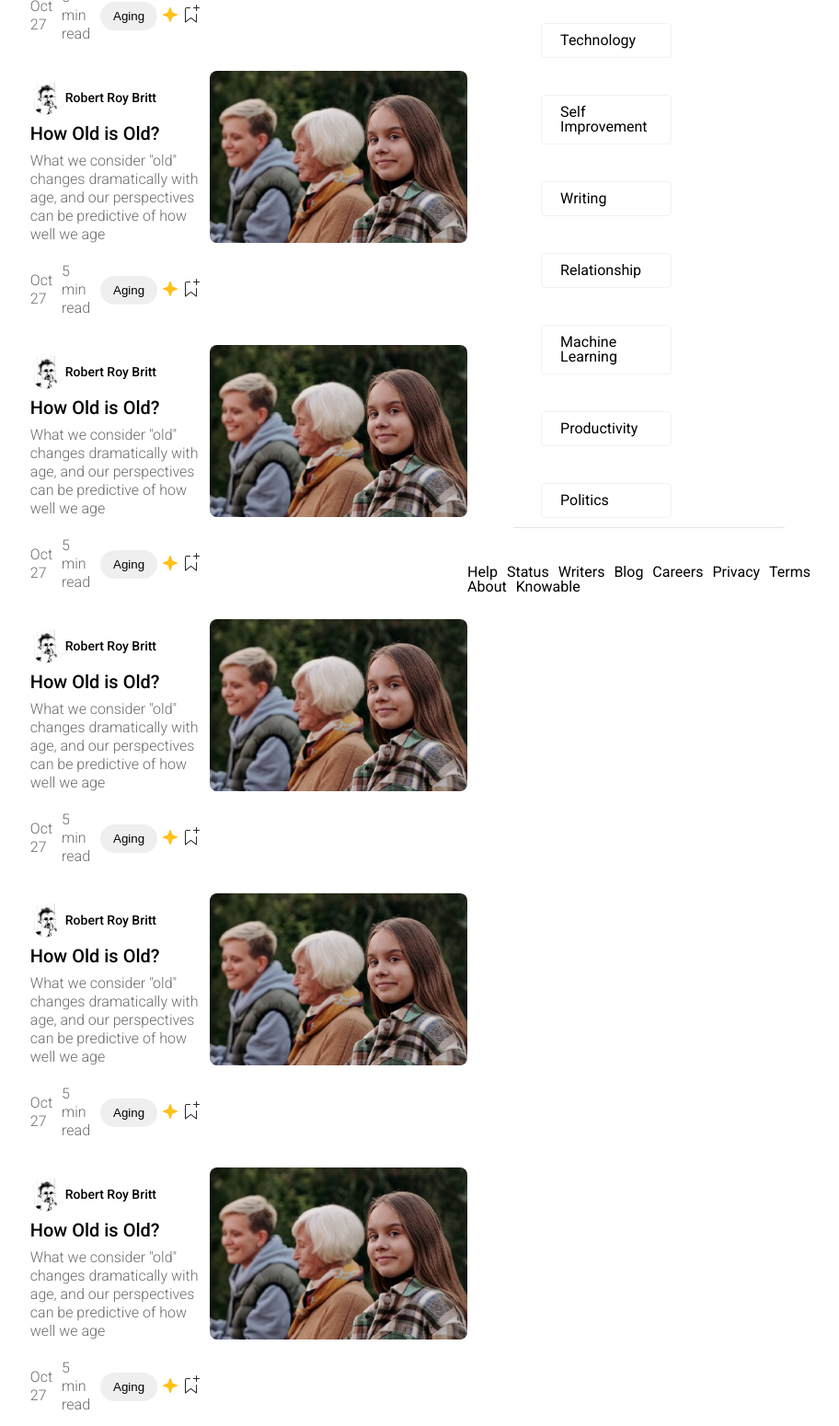
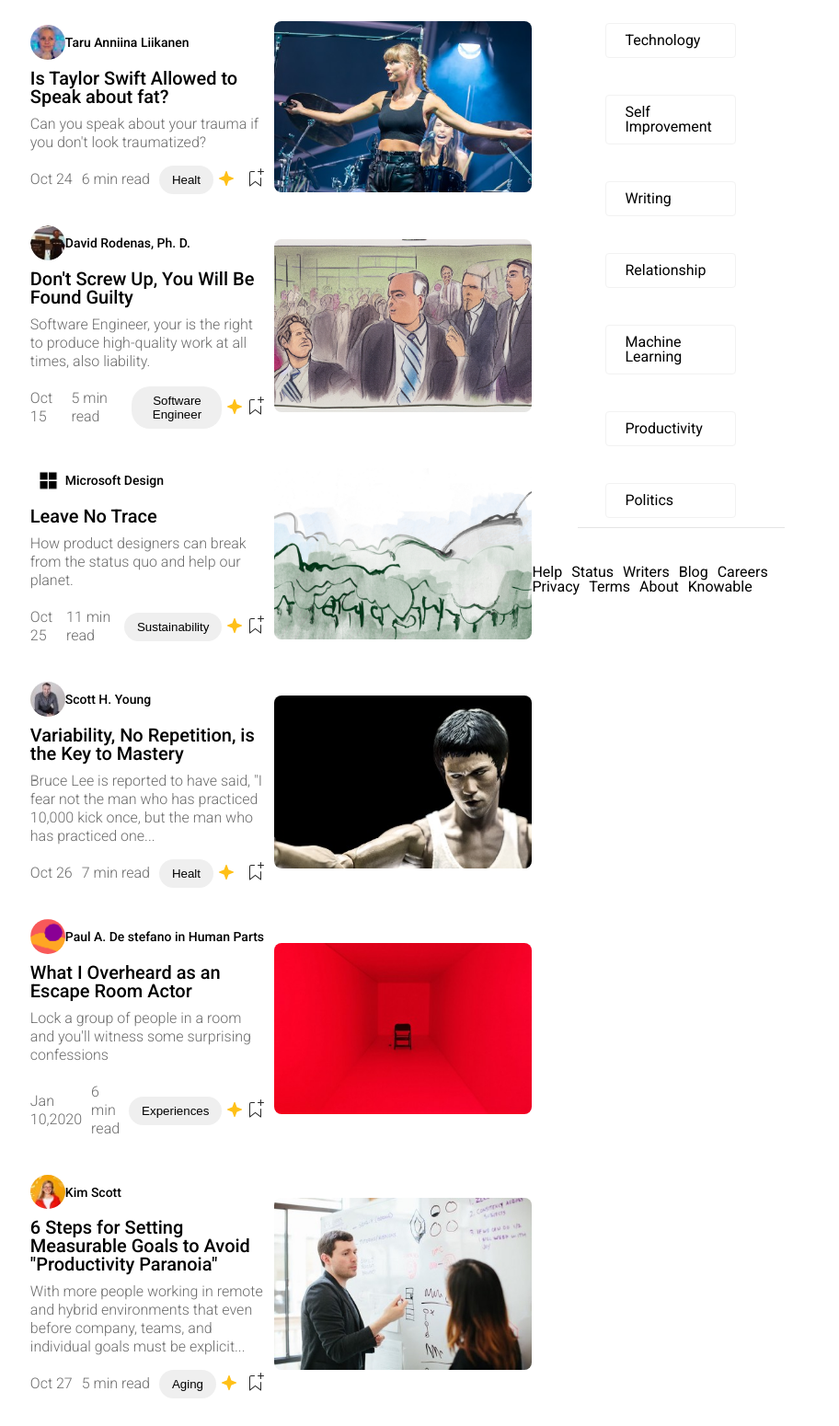
Before and after one commit to iTino7/S5-L5---Progetto-settimanale, a plain HTML site: page index.html in a window 1280 px wide. Shown: the part 1346-2896 px from the top of the page at 92% size, without its empty margins (172-1084 px from the left). Drawn offline with nearby package versions, Linux system fonts and the light colour scheme.

```diff
--- a/assets/css/style.css
+++ b/assets/css/style.css
@@ -92,6 +92,8 @@
 
 .imgNews {
     margin-left: 8px;
+    display: flex;
+    align-items: center;
 }
 
 .imgNews img {
--- a/index.html
+++ b/index.html
@@ -167,14 +167,163 @@
           <div class="boxNews">
             <div class="containerTextNews">
               <div class="containerImgNews">
-                <img src="./assets/img/image07.jpeg" alt="" />
-                <h4>Robert Roy Britt</h4>
+                <img src="./assets/img/image09.jpeg" alt="" />
+                <h4>Taru Anniina Liikanen</h4>
               </div>
               <div class="headingNews">
-                <h2>How Old is Old?</h2>
+                <h2>Is Taylor Swift Allowed to Speak about fat?</h2>
                 <p>
-                  What we consider "old" changes dramatically with age, and our
-                  perspectives can be predictive of how well we age
+                  Can you speak about your trauma if you don't look traumatized?
+                </p>
+                <div class="infoNews">
+                  <p>Oct 24</p>
+                  <p>6 min read</p>
+                  <div class="categoryNews">
+                    <button>Healt</button>
+                    <span><img src="./assets/img/svg/star.svg" alt="" /></span>
+                  </div>
+                  <span
+                    ><img src="./assets/img/svg/bookmark.svg" alt=""
+                  /></span>
+                </div>
+              </div>
+            </div>
+            <div class="imgNews">
+              <img src="./assets/img/image10.jpeg" alt="" />
+            </div>
+          </div>
+          <div class="boxNews">
+            <div class="containerTextNews">
+              <div class="containerImgNews">
+                <img src="./assets/img/image11.jpeg" alt="" />
+                <h4>David Rodenas, Ph. D.</h4>
+              </div>
+              <div class="headingNews">
+                <h2>Don't Screw Up, You Will Be Found Guilty</h2>
+                <p>
+                  Software Engineer, your is the right to produce high-quality
+                  work at all times, also liability.
+                </p>
+                <div class="infoNews">
+                  <p>Oct 15</p>
+                  <p>5 min read</p>
+                  <div class="categoryNews">
+                    <button>Software Engineer</button>
+                    <span><img src="./assets/img/svg/star.svg" alt="" /></span>
+                  </div>
+                  <span
+                    ><img src="./assets/img/svg/bookmark.svg" alt=""
+                  /></span>
+                </div>
+              </div>
+            </div>
+            <div class="imgNews">
+              <img src="./assets/img/image12.png" alt="" />
+            </div>
+          </div>
+          <div class="boxNews">
+            <div class="containerTextNews">
+              <div class="containerImgNews">
+                <img src="./assets/img/image13.png" alt="" />
+                <h4>Microsoft Design</h4>
+              </div>
+              <div class="headingNews">
+                <h2>Leave No Trace</h2>
+                <p>
+                  How product designers can break from the status quo and help
+                  our planet.
+                </p>
+                <div class="infoNews">
+                  <p>Oct 25</p>
+                  <p>11 min read</p>
+                  <div class="categoryNews">
+                    <button>Sustainability</button>
+                    <span><img src="./assets/img/svg/star.svg" alt="" /></span>
+                  </div>
+                  <span
+                    ><img src="./assets/img/svg/bookmark.svg" alt=""
+                  /></span>
+                </div>
+              </div>
+            </div>
+            <div class="imgNews">
+              <img src="./assets/img/image14.png" alt="" />
+            </div>
+          </div>
+          <div class="boxNews">
+            <div class="containerTextNews">
+              <div class="containerImgNews">
+                <img src="./assets/img/image15.jpeg" alt="" />
+                <h4>Scott H. Young</h4>
+              </div>
+              <div class="headingNews">
+                <h2>Variability, No Repetition, is the Key to Mastery</h2>
+                <p>
+                  Bruce Lee is reported to have said, "I fear not the man who
+                  has practiced 10,000 kick once, but the man who has practiced
+                  one...
+                </p>
+                <div class="infoNews">
+                  <p>Oct 26</p>
+                  <p>7 min read</p>
+                  <div class="categoryNews">
+                    <button>Healt</button>
+                    <span><img src="./assets/img/svg/star.svg" alt="" /></span>
+                  </div>
+                  <span
+                    ><img src="./assets/img/svg/bookmark.svg" alt=""
+                  /></span>
+                </div>
+              </div>
+            </div>
+            <div class="imgNews">
+              <img src="./assets/img/image16.jpg" alt="" />
+            </div>
+          </div>
+          <div class="boxNews">
+            <div class="containerTextNews">
+              <div class="containerImgNews">
+                <img src="./assets/img/image17.png" alt="" />
+                <h4>Paul A. De stefano <span>in</span> Human Parts</h4>
+              </div>
+              <div class="headingNews">
+                <h2>What I Overheard as an Escape Room Actor</h2>
+                <p>
+                  Lock a group of people in a room and you'll witness some
+                  surprising confessions
+                </p>
+                <div class="infoNews">
+                  <p>Jan 10,2020</p>
+                  <p>6 min read</p>
+                  <div class="categoryNews">
+                    <button>Experiences</button>
+                    <span><img src="./assets/img/svg/star.svg" alt="" /></span>
+                  </div>
+                  <span
+                    ><img src="./assets/img/svg/bookmark.svg" alt=""
+                  /></span>
+                </div>
+              </div>
+            </div>
+            <div class="imgNews">
+              <img src="./assets/img/image18.jpeg" alt="" />
+            </div>
+          </div>
+          <div class="boxNews">
+            <div class="containerTextNews">
+              <div class="containerImgNews">
+                <img src="./assets/img/image19.jpeg" alt="" />
+                <h4>Kim Scott</h4>
+              </div>
+              <div class="headingNews">
+                <h2>
+                  6 Steps for Setting Measurable Goals to Avoid "Productivity
+                  Paranoia"
+                </h2>
+                <p>
+                  With more people working in remote and hybrid environments
+                  that even before company, teams, and individual goals must be
+                  explicit...
                 </p>
                 <div class="infoNews">
                   <p>Oct 27</p>
@@ -190,152 +339,7 @@
               </div>
             </div>
             <div class="imgNews">
-              <img src="./assets/img/image08.jpeg" alt="" />
-            </div>
-          </div>
-          <div class="boxNews">
-            <div class="containerTextNews">
-              <div class="containerImgNews">
-                <img src="./assets/img/image07.jpeg" alt="" />
-                <h4>Robert Roy Britt</h4>
-              </div>
-              <div class="headingNews">
-                <h2>How Old is Old?</h2>
-                <p>
-                  What we consider "old" changes dramatically with age, and our
-                  perspectives can be predictive of how well we age
-                </p>
-                <div class="infoNews">
-                  <p>Oct 27</p>
-                  <p>5 min read</p>
-                  <div class="categoryNews">
-                    <button>Aging</button>
-                    <span><img src="./assets/img/svg/star.svg" alt="" /></span>
-                  </div>
-                  <span
-                    ><img src="./assets/img/svg/bookmark.svg" alt=""
-                  /></span>
-                </div>
-              </div>
-            </div>
-            <div class="imgNews">
-              <img src="./assets/img/image08.jpeg" alt="" />
-            </div>
-          </div>
-          <div class="boxNews">
-            <div class="containerTextNews">
-              <div class="containerImgNews">
-                <img src="./assets/img/image07.jpeg" alt="" />
-                <h4>Robert Roy Britt</h4>
-              </div>
-              <div class="headingNews">
-                <h2>How Old is Old?</h2>
-                <p>
-                  What we consider "old" changes dramatically with age, and our
-                  perspectives can be predictive of how well we age
-                </p>
-                <div class="infoNews">
-                  <p>Oct 27</p>
-                  <p>5 min read</p>
-                  <div class="categoryNews">
-                    <button>Aging</button>
-                    <span><img src="./assets/img/svg/star.svg" alt="" /></span>
-                  </div>
-                  <span
-                    ><img src="./assets/img/svg/bookmark.svg" alt=""
-                  /></span>
-                </div>
-              </div>
-            </div>
-            <div class="imgNews">
-              <img src="./assets/img/image08.jpeg" alt="" />
-            </div>
-          </div>
-          <div class="boxNews">
-            <div class="containerTextNews">
-              <div class="containerImgNews">
-                <img src="./assets/img/image07.jpeg" alt="" />
-                <h4>Robert Roy Britt</h4>
-              </div>
-              <div class="headingNews">
-                <h2>How Old is Old?</h2>
-                <p>
-                  What we consider "old" changes dramatically with age, and our
-                  perspectives can be predictive of how well we age
-                </p>
-                <div class="infoNews">
-                  <p>Oct 27</p>
-                  <p>5 min read</p>
-                  <div class="categoryNews">
-                    <button>Aging</button>
-                    <span><img src="./assets/img/svg/star.svg" alt="" /></span>
-                  </div>
-                  <span
-                    ><img src="./assets/img/svg/bookmark.svg" alt=""
-                  /></span>
-                </div>
-              </div>
-            </div>
-            <div class="imgNews">
-              <img src="./assets/img/image08.jpeg" alt="" />
-            </div>
-          </div>
-          <div class="boxNews">
-            <div class="containerTextNews">
-              <div class="containerImgNews">
-                <img src="./assets/img/image07.jpeg" alt="" />
-                <h4>Robert Roy Britt</h4>
-              </div>
-              <div class="headingNews">
-                <h2>How Old is Old?</h2>
-                <p>
-                  What we consider "old" changes dramatically with age, and our
-                  perspectives can be predictive of how well we age
-                </p>
-                <div class="infoNews">
-                  <p>Oct 27</p>
-                  <p>5 min read</p>
-                  <div class="categoryNews">
-                    <button>Aging</button>
-                    <span><img src="./assets/img/svg/star.svg" alt="" /></span>
-                  </div>
-                  <span
-                    ><img src="./assets/img/svg/bookmark.svg" alt=""
-                  /></span>
-                </div>
-              </div>
-            </div>
-            <div class="imgNews">
-              <img src="./assets/img/image08.jpeg" alt="" />
-            </div>
-          </div>
-          <div class="boxNews">
-            <div class="containerTextNews">
-              <div class="containerImgNews">
-                <img src="./assets/img/image07.jpeg" alt="" />
-                <h4>Robert Roy Britt</h4>
-              </div>
-              <div class="headingNews">
-                <h2>How Old is Old?</h2>
-                <p>
-                  What we consider "old" changes dramatically with age, and our
-                  perspectives can be predictive of how well we age
-                </p>
-                <div class="infoNews">
-                  <p>Oct 27</p>
-                  <p>5 min read</p>
-                  <div class="categoryNews">
-                    <button>Aging</button>
-                    <span><img src="./assets/img/svg/star.svg" alt="" /></span>
-                  </div>
-                  <span
-                    ><img src="./assets/img/svg/bookmark.svg" alt=""
-                  /></span>
-                </div>
-              </div>
-            </div>
-            <div class="imgNews">
-              <img src="./assets/img/image08.jpeg" alt="" />
+              <img src="./assets/img/image20.jpg" alt="" />
             </div>
           </div>
         </div>
@@ -366,5 +370,20 @@
         </div>
       </div>
     </div>
+
+    <script>
+      document.addEventListener("scroll", () => {
+        const header = document.querySelector("header");
+        const nav = document.querySelector("nav");
+
+        if (window.scrollY > 0) {
+          header.classList.add("scrolled");
+          nav.classList.add("scrolled");
+        } else {
+          header.classList.remove("scrolled");
+          nav.classList.remove("scrolled");
+        }
+      });
+    </script>
   </body>
 </html>
```
Also changed, not shown: assets/css/header.css (+14 -0 lines).
